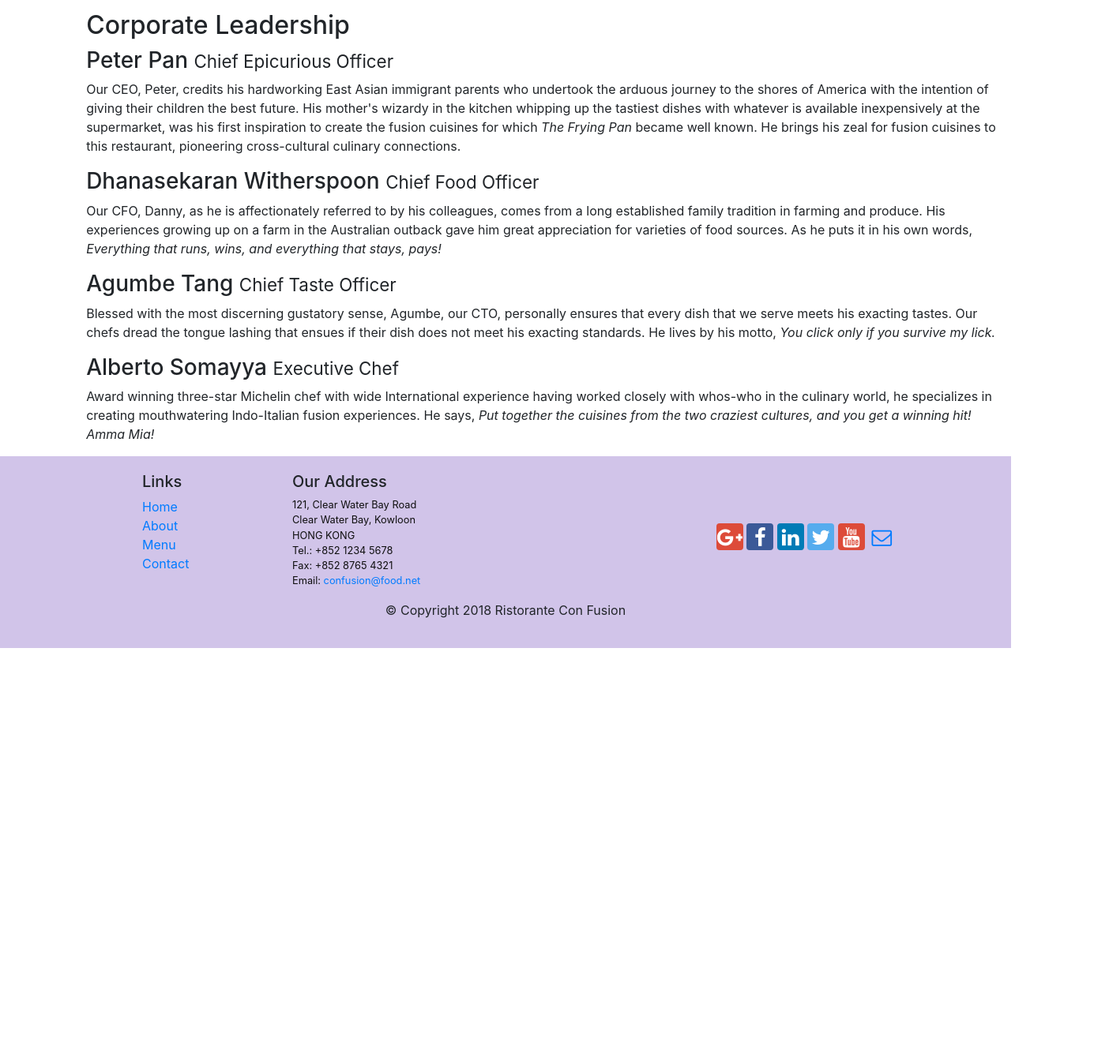
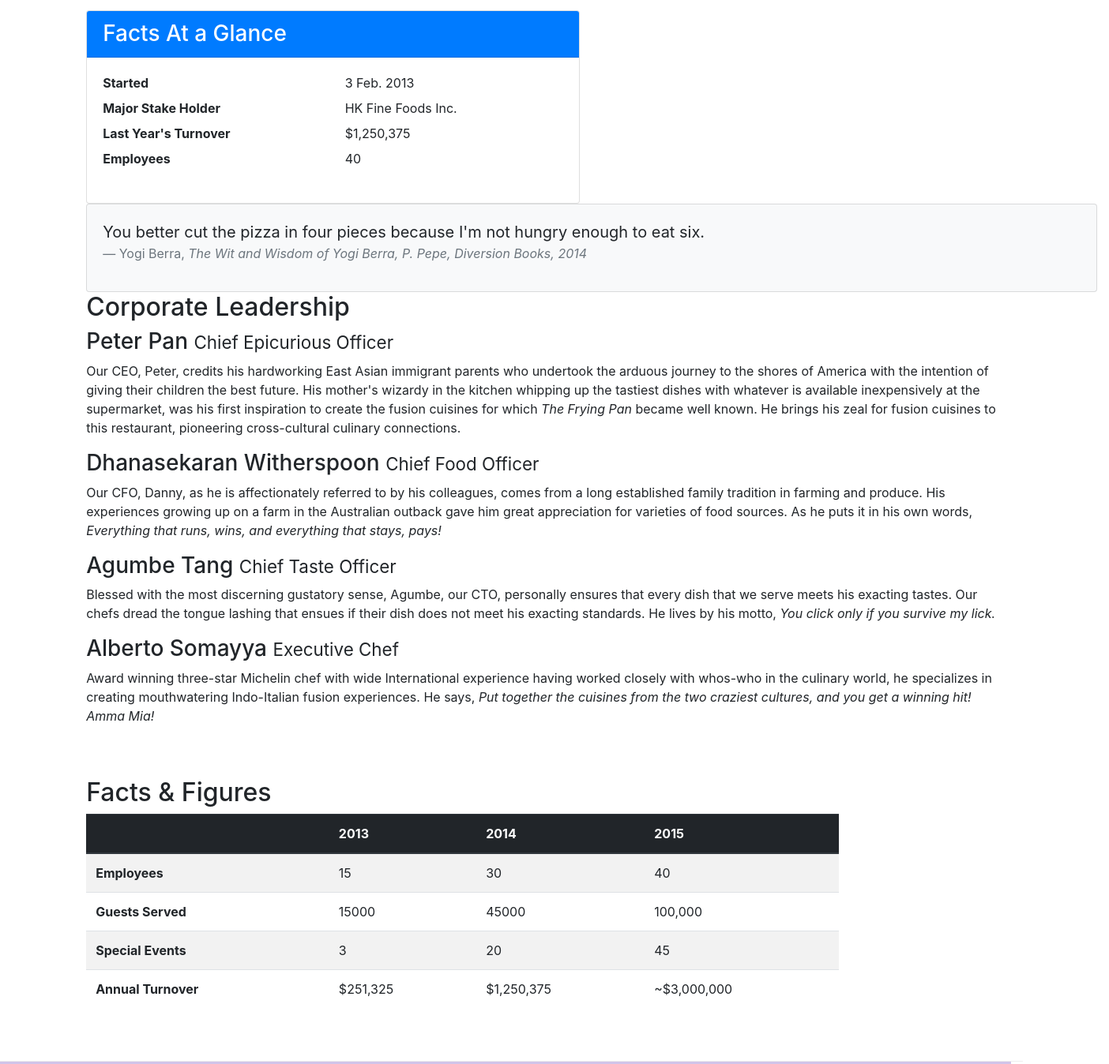
Before and after one commit to codeghees/Coursera-FrontEnd-Dev, a website: page Bootstrap4/conFusion/aboutus.html in a window 1280 px wide. Shown: the part 622-1970 px from the top of the page at 79% size, 1404 px wide, since content can reach past the window. Before the commit the page ends 1443 px from the top, so only its background shows below. Drawn offline with nearby package versions, Linux system fonts and the light colour scheme.

Commit message:
Tables & Cards

```diff
--- a/Bootstrap4/conFusion/aboutus.html
+++ b/Bootstrap4/conFusion/aboutus.html
@@ -67,8 +67,38 @@
                 <p>Started in 2010, Ristorante con Fusion quickly established itself as a culinary icon par excellence in Hong Kong. With its unique brand of world fusion cuisine that can be found nowhere else, it enjoys patronage from the A-list clientele in Hong Kong.  Featuring four of the best three-star Michelin chefs in the world, you never know what will arrive on your plate the next time you visit us.</p>
                 <p>The restaurant traces its humble beginnings to <em>The Frying Pan</em>, a successful chain started by our CEO, Mr. Peter Pan, that featured for the first time the world's best cuisines in a pan.</p>
             </div>
-            <div>
+            <div class="col-12 col-sm-6 offset-1">
+                <div class="card">
+                    <h3 class="card-header bg-primary text-white">Facts At a Glance</h3>
+                    <div class="card-body">
+                        <dl class="row">
+                            <dt class="col-6">Started</dt>
+                            <dd class="col-6">3 Feb. 2013</dd>
+                            <dt class="col-6">Major Stake Holder</dt>
+                            <dd class="col-6">HK Fine Foods Inc.</dd>
+                            <dt class="col-6">Last Year's Turnover</dt>
+                            <dd class="col-6">$1,250,375</dd>
+                            <dt class="col-6">Employees</dt>
+                            <dd class="col-6">40</dd>
+                        </dl>
+                    </div>
+                </div>
             </div>
+
+
+            <div class="col-12 offset-1">
+                    <div class="card card-body bg-light">
+                        <blockquote class="blockquote">
+                            <p class="mb-0">You better cut the pizza in four pieces because
+                                I'm not hungry enough to eat six.</p>
+                            <footer class="blockquote-footer">Yogi Berra,
+                                <cite title="Source Title">The Wit and Wisdom of Yogi Berra,
+                                P. Pepe, Diversion Books, 2014</cite>
+                            </footer>
+                        </blockquote>
+                    </div>
+                </div>
+
         </div>
 
 
@@ -85,6 +115,51 @@
                 <p class="d-none d-sm-block">Award winning three-star Michelin chef with wide International experience having worked closely with whos-who in the culinary world, he specializes in creating mouthwatering Indo-Italian fusion experiences. He says, <em>Put together the cuisines from the two craziest cultures, and you get a winning hit! Amma Mia!</em></p>
             </div>
        </div>
+       <div class="row row-content">
+        <div class="col-12 col-sm-9 offset-1">
+            <h2>Facts &amp; Figures</h2>
+            <div class="table-responsive">
+                    <table class="table table-striped">
+                        <thead class="thead-dark">
+                            <tr>
+                                <th>&nbsp;</th>
+                                <th>2013</th>
+                                <th>2014</th>
+                                <th>2015</th>
+                            </tr>
+                        </thead>
+                        <tbody>
+                            <tr>
+                                <th>Employees</th>
+                                <td>15</td>
+                                <td>30</td>
+                                <td>40</td>
+                            </tr>
+                            <tr>
+                                <th>Guests Served</th>
+                                <td>15000</td>
+                                <td>45000</td>
+                                <td>100,000</td>
+                            </tr>
+                            <tr>
+                                <th>Special Events</th>
+                                <td>3</td>
+                                <td>20</td>
+                                <td>45</td>
+                            </tr>
+                            <tr>
+                                <th>Annual Turnover</th>
+                                <td>$251,325</td>
+                                <td>$1,250,375</td>
+                                <td>~$3,000,000</td>
+                            </tr>
+                        </tbody>
+                    </table>
+                </div>
+        </div>
+         <div class="col-12 col-sm-3">
+        </div>
+   </div>
 
     </div>
 
```
